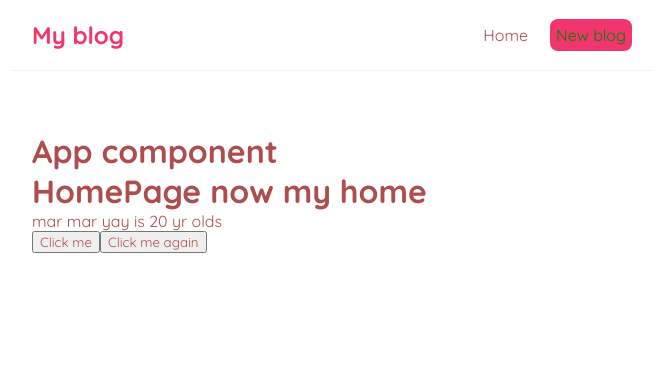
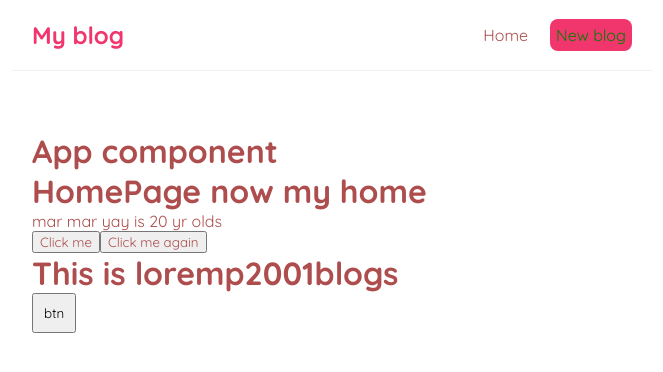
Before and after one commit to cammi500/blog_example-of-react, a React (Create React App) app: page / in a window 1280 px wide. Shown: the top 372 px of the page, without its empty margins (308-971 px from the left). Built offline with nearby package versions, Linux system fonts and the light colour scheme.

Commit message:
revision

```diff
--- a/src/App.js
+++ b/src/App.js
@@ -2,6 +2,8 @@
 
 import Navbar from './Navbar';
 import Home from './Home';
+import Blog from './Blog';
+
 function App() {
   const title ='welcome to my application'
   const like  =30
@@ -12,6 +14,8 @@ function App() {
       <div className="content">
         <h1>App component</h1>
         <Home/>
+        <Blog/>
+
         {/* <h3>{title}</h3>
         <p>likes{like}</p>
         <p>{'hello thiri'}</p>
--- /dev/null
+++ b/src/Blog.js
@@ -0,0 +1,22 @@
+import { useState } from "react";
+
+const BLog = () => {
+    const [blog,setBlog] =useState('loremp2001')
+
+        const handelBtn = () => {
+            setBlog('thiriaung')
+        }
+    return (
+        <div className="blog">
+            <h1> This is {blog}blogs</h1>
+            <button onClick={handelBtn} style={{
+                backgroundColor :'#f1f2gg',
+                padding :'10px',
+                color :'black',
+            }
+            }>btn</button>
+        </div>
+     );
+}
+
+export default BLog;
```
